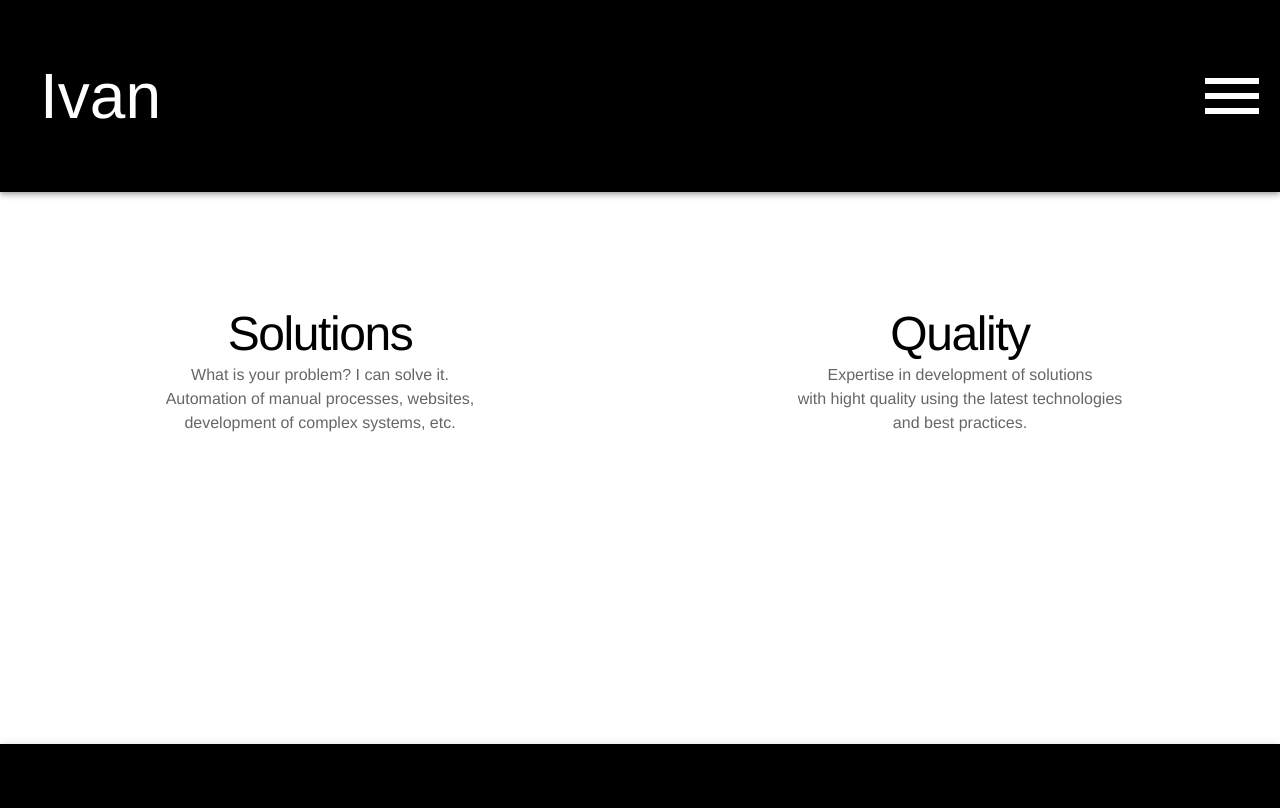
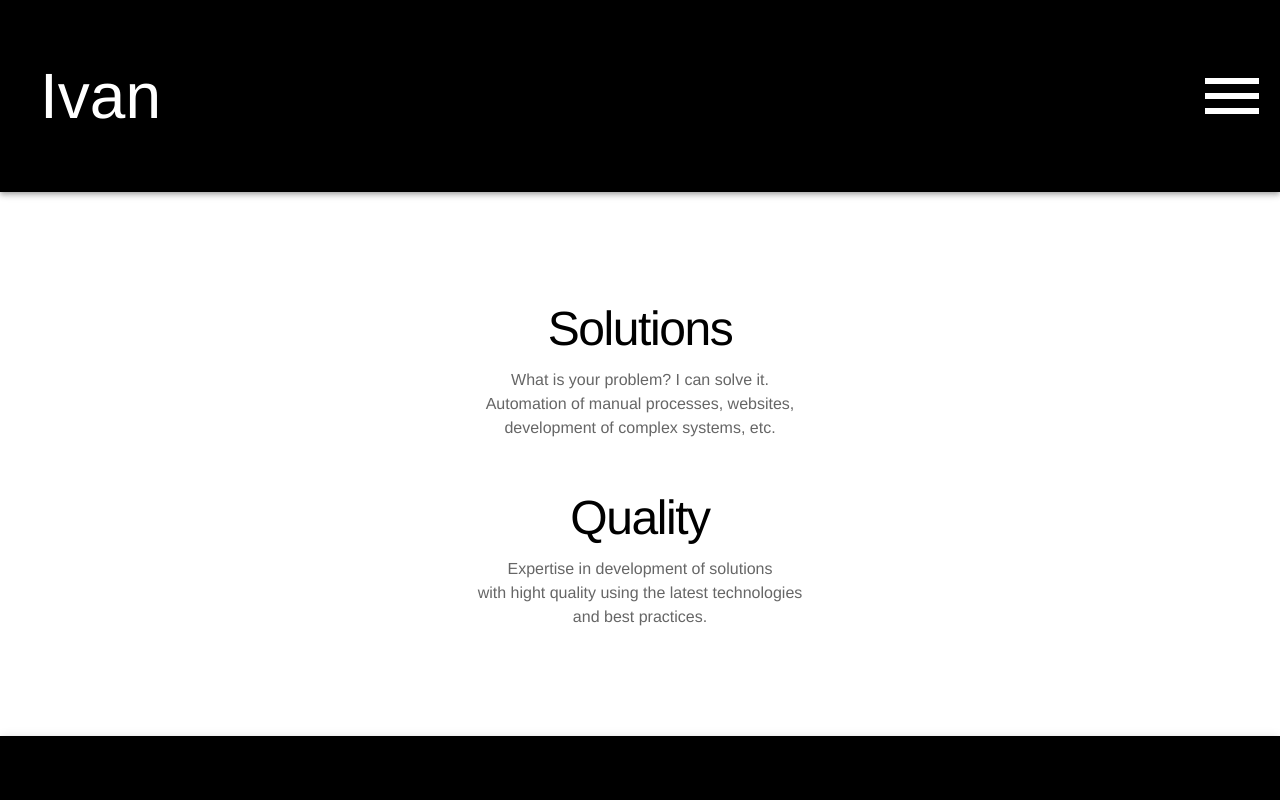
Before and after one commit to ivanfcfilho/ivancamargo-website, a Next.js app: page / in a window 1280 px wide. Shown: the top 808 px of the page. Built offline with nearby package versions, Linux system fonts and the light colour scheme.

Commit message:
Fix Layout

```diff
--- a/components/home/index.js
+++ b/components/home/index.js
@@ -1,15 +1,22 @@
 import { Typography } from '@material-ui/core';
 
 import {
-  RootContainer,
-  ContentContainer,
+  BrowserRootContainer,
+  MobileRootContainer,
+  MobileContentContainer,
+  MobileContentBottomContainer,
+  BrowserContentContainer,
   StyledTypography
 } from './styles';
 
+import MediaQuery from 'react-responsive';
+
 export default function Home() {
   return (
-    <RootContainer>
-      <ContentContainer>
+    <>
+      <MediaQuery minDeviceWidth={1080}>
+        <BrowserRootContainer>
+          <BrowserContentContainer>
             <StyledTypography align="center" variant="h4">
               Solutions
         </StyledTypography>
@@ -18,8 +25,8 @@ export default function Home() {
           Automation of manual processes, websites, <br />
           development of complex systems, etc.
         </Typography>
-      </ContentContainer>
-      <ContentContainer>
+          </BrowserContentContainer>
+          <BrowserContentContainer>
             <StyledTypography align="center" variant="h4">
               Quality<br />
             </StyledTypography>
@@ -28,7 +35,33 @@ export default function Home() {
           with hight quality using the latest technologies  <br />
           and best practices.<br />
             </Typography>
-      </ContentContainer>
-    </RootContainer>
+          </BrowserContentContainer>
+        </BrowserRootContainer>
+      </MediaQuery>
+      <MediaQuery maxDeviceWidth={1080}>
+        <MobileRootContainer>
+          <MobileContentContainer>
+            <StyledTypography align="center" variant="h4">
+              Solutions
+            </StyledTypography>
+            <Typography align="center" color="secondary">
+              What is your problem? I can solve it. <br />
+              Automation of manual processes, websites, <br />
+              development of complex systems, etc.
+            </Typography>
+          </MobileContentContainer>
+          <MobileContentBottomContainer>
+            <StyledTypography align="center" variant="h4">
+              Quality<br />
+            </StyledTypography>
+            <Typography align="center" color="secondary">
+              Expertise in development of solutions <br />
+              with hight quality using the latest technologies  <br />
+              and best practices.<br />
+            </Typography>
+          </MobileContentBottomContainer>
+        </MobileRootContainer>
+      </MediaQuery>
+    </>
   )
 }
--- a/components/home/styles.js
+++ b/components/home/styles.js
@@ -1,21 +1,38 @@
 import { Typography } from '@material-ui/core';
 import styled from 'styled-components';
 
-export const RootContainer = styled.div`
+export const BrowserRootContainer = styled.div`
   display: flex;
   flex-direction: row;
 `
+export const MobileRootContainer = styled.div`
+  display: flex;
+  flex-direction: column;
+`
 
-export const ContentContainer = styled.div`
+export const BrowserContentContainer = styled.div`
   width: 50%;
   display: flex;
   flex-direction: column;
-  padding-top: 7rem;
   align-items: center;
 `
+
+export const MobileContentContainer = styled.div`
+  width: 50%;
+  display: flex;
+  flex-direction: column;
+  align-items: center;
+  width: auto;
+`
+
+export const MobileContentBottomContainer = styled(MobileContentContainer)`
+  margin-top: 3rem;
+`
+
 export const StyledTypography = styled(Typography)`
   line-height: 2.2em;
   font-family: "neosans regular", "Helvetica Neue", Helvetica, Arial, Sans-serif;
   letter-spacing: -0.03em;
   font-size: 3rem;
+  padding-bottom: 10px;
 `
--- a/components/layout/index.js
+++ b/components/layout/index.js
@@ -1,6 +1,6 @@
 import React, { useState } from 'react';
 
-import { Button, Divider, Toolbar } from '@material-ui/core';
+import { AppBar, Button, Divider, Toolbar, Typography } from '@material-ui/core';
 
 import MenuIcon from '@material-ui/icons/Menu';
 
@@ -16,11 +16,7 @@ import {
   StyledBrowserTypography,
   StyledMobileIconButton,
   StyledMenu,
-  StyledMenuItem,
-  StyledMobileMenuTypography,
-  FooterAppBar,
-  BrowserCenterContent,
-  MobileCenterContent
+  StyledMenuItem
 } from './styles';
 
 import MediaQuery from 'react-responsive';
@@ -69,9 +65,9 @@ export default function Layout({ children }) {
     return menuItems.map((item, index) =>
       <>
         <StyledMenuItem onClick={() => handleMenuClick(item.path)}>
-          <StyledMobileMenuTypography variant="h8">
+          <Typography variant="h8">
             {item.label}
-          </StyledMobileMenuTypography>
+          </Typography>
         </StyledMenuItem>
         {index < menuItems.length - 1 && <Divider />}
       </>
@@ -103,9 +99,7 @@ export default function Layout({ children }) {
             </StyledMenu>
           </StyledToolbar>
         </StyledMobileAppBar>
-        <MobileCenterContent>
-          {children}
-        </MobileCenterContent>
+        {children}
       </>
     )
   }
@@ -129,11 +123,13 @@ export default function Layout({ children }) {
             </ButtonsCotainer>
           </StyledToolbar>
         </StyledBrowserAppBar>
-        <BrowserCenterContent>
-          {children}
-        </BrowserCenterContent>
+        {children}
       </>
     )
+  }
+
+  const renderFooter = () => {
+
   }
 
   return (
@@ -144,10 +140,10 @@ export default function Layout({ children }) {
       <MediaQuery maxDeviceWidth={1080}>
         {renderMobileContent()}
       </MediaQuery>
-      <FooterAppBar color="primary" position="static">
+      <AppBar color="primary" position="relative">
         <Toolbar>
         </Toolbar>
-      </FooterAppBar>
+      </AppBar>
     </RootContainer>
   )
 }
--- a/components/layout/styles.js
+++ b/components/layout/styles.js
@@ -31,7 +31,11 @@ export const StyledMobileTypography = styled(Typography)`
 `
 
 export const RootContainer = styled.div`
-  flex-grow: 1;
+  display: flex;
+  min-height: 100vh;
+  flex-direction: column;
+  justify-content: space-between;
+
 `
 
 export const ButtonsCotainer = styled.div`
@@ -39,7 +43,7 @@ export const ButtonsCotainer = styled.div`
 `
 
 export const StyledBrowserAppBar = styled(AppBar)`
-  min-height: 5.5rem;
+  height: 5.5rem;
 `
 
 export const StyledMobileAppBar = styled(AppBar)`
@@ -65,20 +69,3 @@ export const StyledMenuItem = styled(MenuItem)`
   height: 7rem;
   font-size: xx-large !important;
 `
-
-export const StyledMobileMenuTypography = styled(Typography)`
-  font-size: 2rem;
-`
-
-export const FooterAppBar = styled(AppBar)`
-  align-self: flex-end;
-  min-height: 2rem;
-`
-
-export const BrowserCenterContent = styled.div`
-  min-height: calc(100vh - 9.5rem);
-`
-
-export const MobileCenterContent = styled.div`
-  min-height: calc(100vh - 15.5rem);
-`
--- a/pages/_app.js
+++ b/pages/_app.js
@@ -17,7 +17,7 @@ export default function App({ Component, pageProps }) {
     <StyledThemeProvider theme={theme}>
       <MaterialThemeProvider theme={theme}>
         <GlobalStyle />
-        <Layout>
+        <Layout fixedAppBar={true}>
           <Component {...pageProps} />
         </Layout>
 
```
Lines whose indentation alone changed are shown as unchanged.
